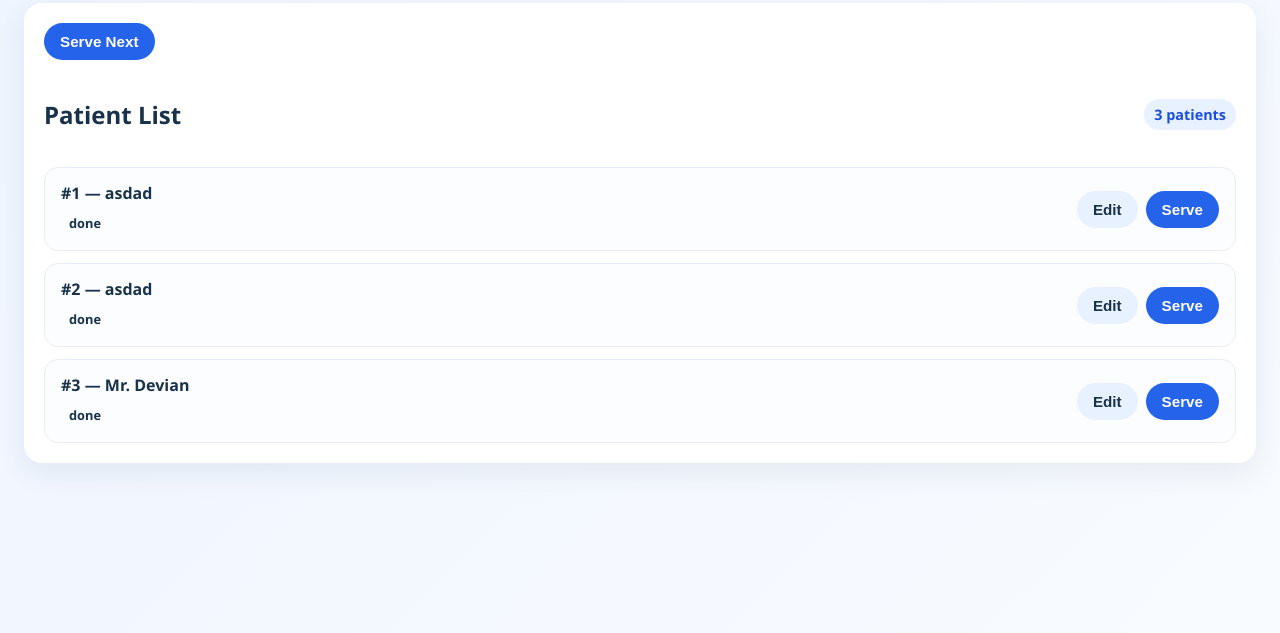
After one commit to EbuenDev/QUEUING-SYSTEM, a PHP site: page /doctor.html in a window 1280 px wide. The commit adds this page. Shown: the part 167-800 px from the top of the page. Run offline with PHP 8.4, Linux system fonts and the light colour scheme.

Commit message:
add another page for doctor viewing, and add a logo

```diff
--- a/app.js
+++ b/app.js
@@ -3,9 +3,51 @@ let state = {
   nextQueueNumber: 1,
 };
 
+let updateChannel = null;
+
+function broadcastState(nextState) {
+  if (updateChannel) {
+    updateChannel.postMessage({ type: 'queue-state-update', state: nextState });
+  }
+
+  try {
+    localStorage.setItem('queue-state-sync', JSON.stringify({ state: nextState, timestamp: Date.now() }));
+  } catch (error) {
+    console.warn('Unable to broadcast queue state', error);
+  }
+}
+
+function initRealtimeSync() {
+  if (typeof BroadcastChannel !== 'undefined') {
+    updateChannel = new BroadcastChannel('queue-system-sync');
+    updateChannel.addEventListener('message', (event) => {
+      if (event.data?.type === 'queue-state-update' && event.data.state) {
+        state = event.data.state;
+        render();
+      }
+    });
+  }
+
+  window.addEventListener('storage', (event) => {
+    if (event.key !== 'queue-state-sync' || !event.newValue) {
+      return;
+    }
+
+    try {
+      const payload = JSON.parse(event.newValue);
+      if (payload?.state) {
+        state = payload.state;
+        render();
+      }
+    } catch (error) {
+      console.warn('Unable to sync queue state from storage', error);
+    }
+  });
+}
+
 async function fetchState() {
   try {
-    const response = await fetch('backend/api.php');
+    const response = await fetch('backend/api.php', { cache: 'no-store' });
     const data = await response.json();
     if (data?.success && data.state) {
       state = data.state;
@@ -24,12 +66,14 @@ async function postAction(action, payload = {}) {
         'Content-Type': 'application/json',
       },
       body: JSON.stringify({ action, ...payload }),
+      cache: 'no-store',
     });
 
     const data = await response.json();
     if (data?.success && data.state) {
       state = data.state;
       render();
+      broadcastState(data.state);
     }
   } catch (error) {
     console.error('Unable to update queue state', error);
@@ -90,9 +134,12 @@ function renderPatientBoard() {
     .join('');
 }
 
+
+
 function renderAdminQueue() {
   const patientList = document.getElementById('patient-list');
   const adminCount = document.getElementById('admin-count');
+  const isAdminPage = Boolean(document.getElementById('patient-form'));
 
   adminCount.textContent = `${state.patients.length} patients`;
 
@@ -103,19 +150,28 @@ function renderAdminQueue() {
 
   patientList.innerHTML = state.patients
     .map(
-      (patient) => `
+      (patient) => {
+        const actionButtons = [
+          `<button class="btn btn-secondary" data-action="edit" data-id="${patient.id}">Edit</button>`,
+          `<button class="btn btn-primary" data-action="serve" data-id="${patient.id}">Serve</button>`,
+        ];
+
+        if (isAdminPage) {
+          actionButtons.push(`<button class="btn btn-danger" data-action="delete" data-id="${patient.id}">Delete</button>`);
+        }
+
+        return `
           <li class="queue-item">
             <div>
               <strong>#${patient.queueNumber} — ${patient.name}</strong>
               <span class="badge ${patient.status}">${patient.status}</span>
             </div>
             <div class="actions">
-            <button class="btn btn-secondary" data-action="edit" data-id="${patient.id}">Edit</button>
-            <button class="btn btn-primary" data-action="serve" data-id="${patient.id}">Serve</button>
-            <button class="btn btn-danger" data-action="delete" data-id="${patient.id}">Delete</button>
+              ${actionButtons.join('')}
             </div>
           </li>
-      `,
+        `;
+      },
     )
     .join('');
 }
@@ -180,14 +236,21 @@ function initAdminPage() {
   const serveNextButton = document.getElementById('serve-next-btn');
   const resetButton = document.getElementById('reset-btn');
 
+  if (patientForm && patientNameInput) {
     patientForm.addEventListener('submit', (event) => {
       event.preventDefault();
       addPatient(patientNameInput.value);
       patientForm.reset();
     });
+  }
 
+  if (serveNextButton) {
     serveNextButton.addEventListener('click', serveNextPatient);
+  }
+
+  if (resetButton) {
     resetButton.addEventListener('click', resetQueue);
+  }
 
   document.addEventListener('click', (event) => {
     const button = event.target.closest('button[data-action]');
@@ -207,10 +270,12 @@ function initAdminPage() {
 }
 
 document.addEventListener('DOMContentLoaded', () => {
+  initRealtimeSync();
+
   if (document.getElementById('patient-list')) {
     initAdminPage();
   }
 
   fetchState();
-  setInterval(fetchState, 3000);
+  setInterval(fetchState, 1000);
 });
--- a/backend/api.php
+++ b/backend/api.php
@@ -1,4 +1,6 @@
 <?php
+
+// only tells the browser that the response is JSON, so it can be handled properly by the frontend
 header('Content-Type: application/json');
 
 $stateFile = __DIR__ . '/queue.json';
--- a/backend/queue.json
+++ b/backend/queue.json
@@ -1,4 +1,23 @@
 {
-    "patients": [],
-    "nextQueueNumber": 1
+    "patients": [
+        {
+            "id": "f65047f04b754d45",
+            "name": "asdad",
+            "queueNumber": 1,
+            "status": "done"
+        },
+        {
+            "id": "06798bce906ad208",
+            "name": "asdad",
+            "queueNumber": 2,
+            "status": "done"
+        },
+        {
+            "id": "9797bc20883f6fca",
+            "name": "Mr. Devian",
+            "queueNumber": 3,
+            "status": "done"
+        }
+    ],
+    "nextQueueNumber": 4
 }
--- /dev/null
+++ b/doctor.html
@@ -0,0 +1,38 @@
+<!DOCTYPE html>
+<html lang="en">
+<head>
+<meta charset="UTF-8" />
+<meta name="viewport" content="width=device-width, initial-scale=1.0" />
+<title>RHU II Doctor Panel</title>
+<link rel="stylesheet" href="styles.css" />
+</head>
+<body>
+<header class="topbar">
+    <div class="topbar-left">
+    <img class="header-logo" src="src/images/logo.png" alt="RHU II Logo" />
+    <div>
+        <p class="eyebrow">Municipal Health Office</p>
+        <h1>Rural Health Unit II</h1>
+        <p>Sana wag na sila mag away.</p>
+    </div>
+    </div>
+    <a class="nav-link" href="index.html">Patient Display</a>
+</header>
+
+<main class="board admin-board">
+    <section class="card full-width">
+    <div class="toolbar">
+        <button id="serve-next-btn" class="btn btn-primary">Serve Next</button>
+    </div>
+
+    <div class="section-header">
+        <h2>Patient List</h2>
+        <span id="admin-count" class="pill">0 patients</span>
+    </div>
+    <ul id="patient-list" class="queue-list admin-list"></ul>
+    </section>
+</main>
+
+<script src="app.js"></script>
+</body>
+</html>
--- a/styles.css
+++ b/styles.css
@@ -22,6 +22,21 @@ body {
   padding: 24px 32px;
   background: #18324b;
   color: white;
+  gap: 16px;
+}
+
+.topbar-left {
+  display: flex;
+  align-items: center;
+  gap: 12px;
+}
+
+.header-logo {
+  height: 6.15rem;
+  width: auto;
+  object-fit: contain;
+  display: block;
+  opacity: 0.95;
 }
 
 .eyebrow {
@@ -225,6 +240,10 @@ body {
     gap: 12px;
   }
 
+  .topbar-left {
+    align-items: center;
+  }
+
   .patient-form {
     flex-direction: column;
   }
```
Also changed, not shown: admin.html (+8 -5 lines), index.html (+9 -5 lines), 1 other file. Lines whose indentation alone changed are shown as unchanged.
